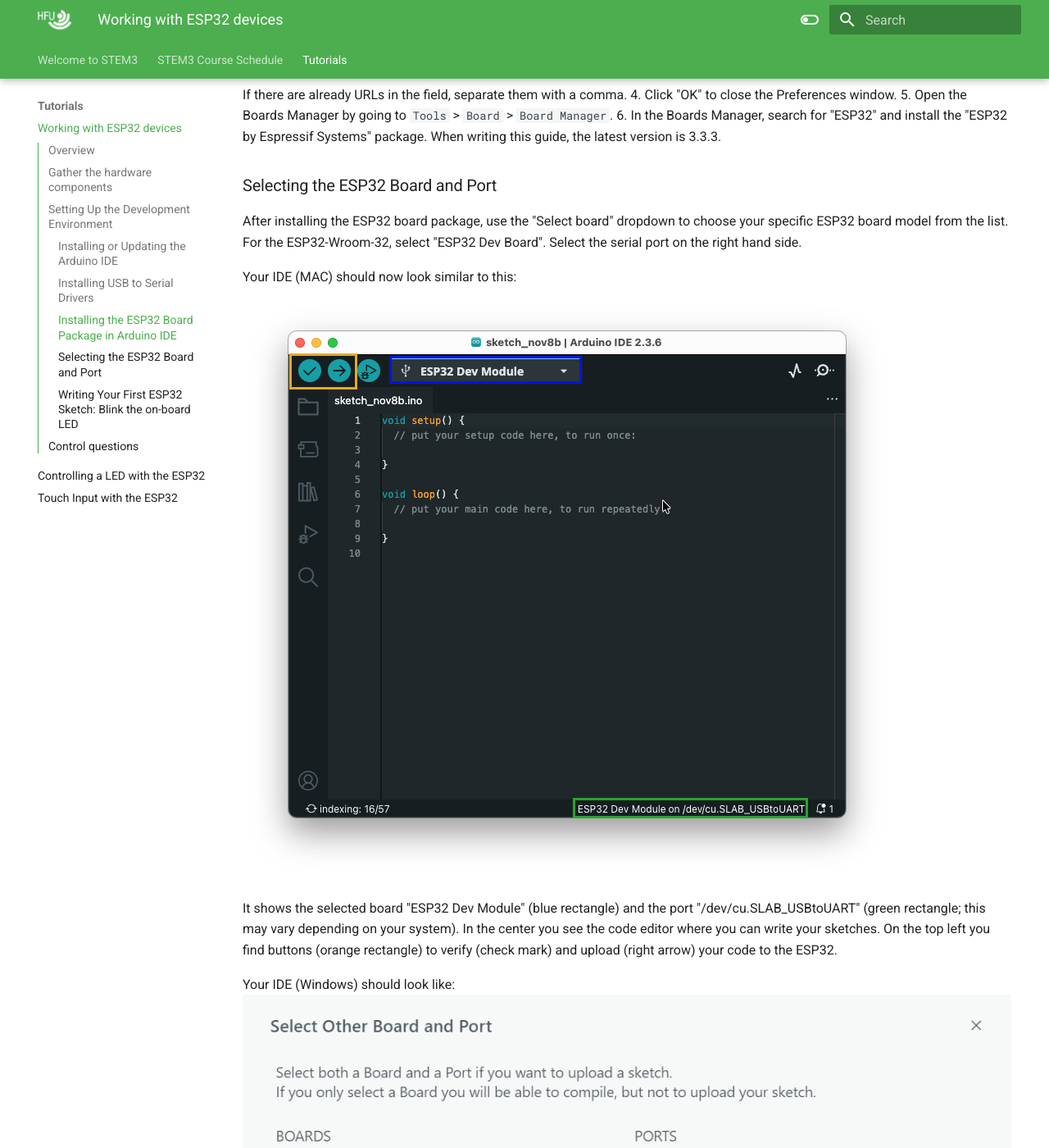
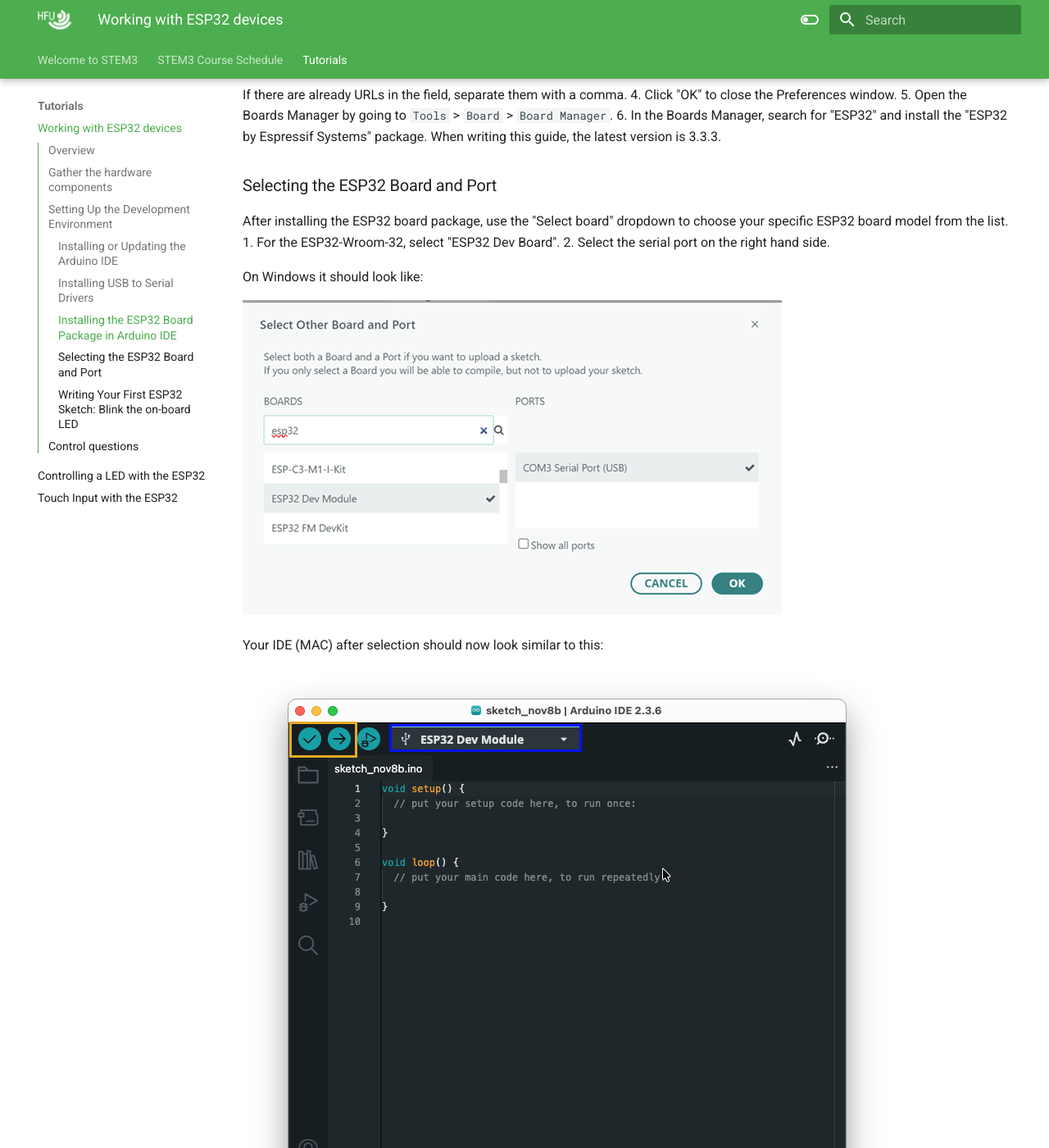
Before and after one commit to HFU-GMB-STEM/STEM3-course, an MkDocs documentation site: the page built from docs/tutorials/ESP32-01-FirstSteps.md, in a window 1280 px wide and 1400 px high, scrolled down 2125 px. Shown: the whole window at 82% size. Built offline with MkDocs 1.6.1 and Material for MkDocs 9.7.7, drawn with Linux system fonts in a browser that asks for light colours; some of the changed text lies outside the part shown.

Commit message:
Images nes

```diff
--- a/docs/tutorials/ESP32-01-FirstSteps.md
+++ b/docs/tutorials/ESP32-01-FirstSteps.md
@@ -51,16 +51,26 @@
 
 ### Selecting the ESP32 Board and Port
 
-After installing the ESP32 board package, use the "Select board" dropdown to choose your specific ESP32 board model from the list. For the ESP32-Wroom-32, select "ESP32 Dev Board". Select the serial port on the right hand side.
+After installing the ESP32 board package, use the "Select board" dropdown to choose your specific ESP32 board model from the list.
+1. For the ESP32-Wroom-32, select "ESP32 Dev Board".
+2. Select the serial port on the right hand side.
 
-Your IDE (MAC) should now look similar to this:
+On Windows it should look like:
+
+![arduino-ide-esp32_select](./images/arduino-ide-esp32_select_win.png)
+
+Your IDE (MAC) after selection should now look similar to this:
 
 ![arduino-ide-esp32](./images/arduino-ide-esp32.png)
 
 It shows the selected board "ESP32 Dev Module" (blue rectangle) and the port "/dev/cu.SLAB_USBtoUART" (green rectangle; this may vary depending on your system). In the center you see the code editor where you can write your sketches. On the top left you find buttons (orange rectangle) to verify (check mark) and upload (right arrow) your code to the ESP32.
 
-Your IDE (Windows) should look like:
-![arduino-ide-esp32](./images/arduino-ide-esp32_win.png)
+
+Your IDE (Windows) after selection should look like:
+
+![arduino-ide-esp32_win](./images/arduino-ide-esp32_win.png)
+
+
 
 ### Writing Your First ESP32 Sketch: Blink the on-board LED
 
@@ -85,6 +95,7 @@
 
 Now you have successfully set up your development environment and programmed your ESP32 to blink an LED! You can now proceed to explore more complex projects and functionalities of the ESP32.
 
+
 ## Control questions
 
 - How can you modify the code to make the LED blink faster or slower?
```
Also changed, not shown: docs/tutorials/images/arduino-ide-esp32_select_win.png (added), docs/tutorials/images/arduino-ide-esp32_win.png.
